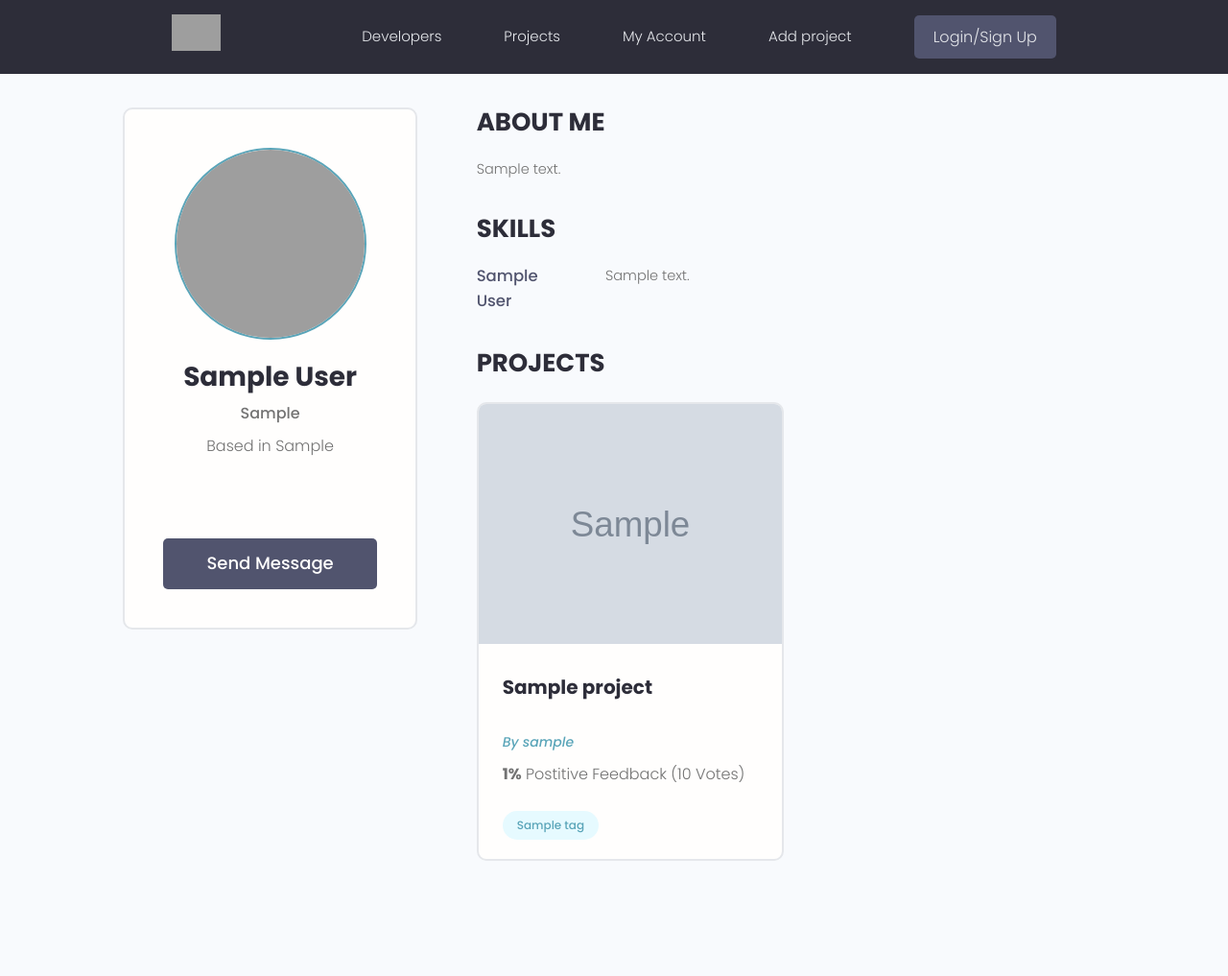
After one commit to serozhenka/devsearch, a Django app: page /profiles/00000000-0000-0000-0000-000000000001/ in a window 1280 px wide. The commit adds this page. Shown: the whole page at 96% size. Run offline with Django 4.2, Linux system fonts and the light colour scheme; tables that the repository leaves empty hold one stand-in row (values such as "Sample post"); grey boxes marked "Sample" are stand-in pictures; some libraries are stand-ins or nearby versions; grey boxes are pictures that could not be loaded.

Commit message:
added & rendered user profile model

```diff
--- a/projects/templates/projects/projects.html
+++ b/projects/templates/projects/projects.html
@@ -37,7 +37,7 @@
                                     <div class="card__body">
                                         <h3 class="project__title">{{ project.title }}</h3>
                                         <p>
-                                            <a class="project__author" href="profile.html">
+                                            <a class="project__author" href="{% url 'user-profile' project.owner_id %}">
                                                 By
                                                 {% if project.owner %}
                                                     {{ project.owner.user.username }}
--- a/projects/templates/projects/single-project.html
+++ b/projects/templates/projects/single-project.html
@@ -30,7 +30,7 @@
                 </div>
                 <div class="column column--2of3">
                     <img class="singleProject__preview" src="{{ project.featured_image.url }}" alt="portfolio thumbnail" />
-                    <a href="profile.html" class="singleProject__developer">Md. Shahriar Parvez</a>
+                    <a href="{% url 'user-profile' project.owner.id %}" class="singleProject__developer">{{ project.owner.user.username }}</a>
                     <h2 class="singleProject__title">{{ project.title }}</h2>
                     <h3 class="singleProject__subtitle">About the Project</h3>
                     <div class="singleProject__info">
--- a/static/styles/style.css
+++ b/static/styles/style.css
@@ -852,3 +852,7 @@ img {
     margin-bottom: 1rem;
     margin-top: 2rem;
 }
+
+.link_onHover:hover {
+    color: #79C0D5FF;
+}
--- a/users/admin.py
+++ b/users/admin.py
@@ -1,5 +1,6 @@
 from django.contrib import admin
-from .models import Profile
+from .models import Profile, Skill
 
 # Register your models here.
 admin.site.register(Profile)
+admin.site.register(Skill)
--- a/users/models.py
+++ b/users/models.py
@@ -3,17 +3,18 @@ from django.contrib.auth.models import User
 import uuid
 
 class Profile(models.Model):
-    user = models.OneToOneField(User, on_delete=models.CASCADE, null=True, blank=True)
-    name = models.CharField(max_length=128, null=True, blank=True)
-    email = models.EmailField(max_length=256, null=True, blank=True)
+    user = models.OneToOneField(User, on_delete=models.CASCADE, null=True)
+    name = models.CharField(max_length=128, null=True)
+    email = models.EmailField(max_length=256, null=True)
     headline = models.CharField(max_length=256, null=True, blank=True)
+    location = models.CharField(max_length=128, null=True, blank=True)
     bio = models.TextField(null=True, blank=True)
     image = models.ImageField(default='profile_images/default.png', upload_to='profile_images/', null=True, blank=True)
 
     social_github = models.CharField(max_length=256, null=True, blank=True)
     social_twitter = models.CharField(max_length=256, null=True, blank=True)
     social_linkedin = models.CharField(max_length=256, null=True, blank=True)
-    social_youtube = models.CharField(max_length=256, null=True, blank=True)
+    social_stackoverflow = models.CharField(max_length=256, null=True, blank=True)
     social_website = models.CharField(max_length=256, null=True, blank=True)
 
     created = models.DateTimeField(auto_now_add=True)
@@ -21,3 +22,13 @@ class Profile(models.Model):
 
     def __str__(self):
         return str(self.user.username)
+
+class Skill(models.Model):
+    owner = models.ForeignKey(Profile, on_delete=models.CASCADE)
+    name = models.CharField(max_length=128)
+    description = models.TextField(blank=True)
+    created = models.DateTimeField(auto_now_add=True)
+    id = models.UUIDField(default=uuid.uuid4, unique=True, primary_key=True, editable=False)
+
+    def __str__(self):
+        return self.name
--- /dev/null
+++ b/users/templates/users/user_profile.html
@@ -0,0 +1,134 @@
+{% extends 'base.html' %}
+
+{% block content %}
+
+    <!-- Main Section -->
+    <main class="profile my-md">
+        <div class="container">
+            <div class="layout">
+                <div class="column column--1of3">
+                    <div class="card text-center">
+                        <div class="card__body dev">
+                            <img class="avatar avatar--xl" src="https://avatars.githubusercontent.com/u/33843378" />
+                            <h2 class="dev__name">{{ profile.name }}</h2>
+                            <p class="dev__title">{{ profile.headline }}</p>
+
+                            {% if profile.location %}
+                                <p class="dev__location">Based in {{ profile.location }}</p>
+                            {% endif %}
+
+                            <ul class="dev__social">
+                                {% if profile.social_github %}
+                                    <li>
+                                        <a title="Github" href="{{ profile.social_github }}" target="_blank"><i class="im im-github"></i></a>
+                                    </li>
+                                {% endif %}
+
+                                {% if profile.social_stackoverflow %}
+                                    <li>
+                                        <a title="Stackoverflow" href="{{ profile.social_github }}" target="_blank"><i class="im im-stackoverflow"></i></a>
+                                    </li>
+                                {% endif %}
+
+                                {% if profile.social_twitter %}
+                                    <li>
+                                        <a title="Twitter" href="{{ profile.social_twitter }}" target="_blank"><i class="im im-twitter"></i></a>
+                                    </li>
+                                {% endif %}
+
+                                {% if profile.social_linkedin %}
+                                    <li>
+                                        <a title="LinkedIn" href="{{ profile.social_linkedin }}" target="_blank"><i class="im im-linkedin"></i></a>
+                                    </li>
+                                {% endif %}
+
+                                {% if profile.social_website %}
+                                    <li>
+                                        <a title="Personal Website" href="{{ profile.social_website }}" target="_blank"><i class="im im-globe"></i></a>
+                                    </li>
+                                {% endif %}
+                            </ul>
+
+                            <a href="#" class="btn btn--sub btn--lg">Send Message </a>
+                        </div>
+                    </div>
+                </div>
+                <div class="column column--2of3">
+                    {% if profile.bio %}
+                        <div class="devInfo">
+                            <h3 class="devInfo__title">About Me</h3>
+                            <p class="devInfo__about">
+                                {{ profile.bio }}
+                            </p>
+                        </div>
+                    {% endif %}
+
+                    <div class="devInfo">
+                        <h3 class="devInfo__title">Skills</h3>
+                        <div class="devInfo__skills">
+
+                            {% if skills_with_bio %}
+                                {% for skill in skills_with_bio %}
+                                    <div class="devSkill">
+                                        <h4 class="devSkill__title">{{ skill.name }}</h4>
+                                        <p class="devSkill__info">
+                                            {{ skill.description }}
+                                        </p>
+                                    </div>
+                                {% endfor %}
+                            {% endif %}
+
+                            {% if skills_without_bio %}
+                                <h3 class="devInfo__subtitle">Other Skills</h3>
+                                <div class="devInfo__otherSkills">
+                                    {% for skill in skills_without_bio %}
+                                        <span class="tag tag--pill tag--sub tag--lg">
+                                            <small>{{ skill.name }}</small>
+                                        </span>
+                                    {% endfor %}
+                                </div>
+                            {% endif %}
+                        </div>
+                    </div>
+                    <div class="devInfo">
+                        <h3 class="devInfo__title">Projects</h3>
+                        <div class="grid grid--two">
+                            {% for project in profile.project_set.all %}
+                                <div class="column">
+                                    <div class="card project">
+                                        <a href="{% url 'project' project.id %}" class="project" style="width: 100%">
+                                            <img class="project__thumbnail" src="{{ project.featured_image.url }}" alt="project thumbnail" />
+                                            <div class="card__body">
+                                                <h3 class="project__title">{{ project.title }}</h3>
+                                                <p>
+                                                    <a class="project__author link_onHover" href="{% url 'user-profile' project.owner.id %}">
+                                                        By {{ project.owner.user.username }}
+                                                    </a>
+                                                </p>
+
+                                                <p class="project--rating">
+                                                <span style="font-weight: bold;">{{ project.vote_ratio }}%</span> Postitive
+                                                Feedback ({{ project.vote_total }} Vote{{ project.vote_total|pluralize:",s" }})
+                                                </p>
+
+                                                <div class="project__tags">
+                                                    {% for tag in project.tags.all %}
+                                                        <span class="tag tag--pill tag--main">
+                                                            <small>{{ tag.name }}</small>
+                                                        </span>
+                                                    {% endfor %}
+                                                </div>
+                                            </div>
+                                        </a>
+                                    </div>
+                                </div>
+                            {% endfor %}
+
+                        </div>
+                    </div>
+                </div>
+            </div>
+        </div>
+    </main>
+
+{% endblock %}
--- a/users/urls.py
+++ b/users/urls.py
@@ -3,4 +3,5 @@ from . import views
 
 urlpatterns = [
     path('', views.profilesPage, name='profiles'),
+    path('profiles/<str:pk>/', views.userProfile, name='user-profile')
 ]
--- a/users/views.py
+++ b/users/views.py
@@ -1,4 +1,17 @@
 from django.shortcuts import render
+from .models import Profile
 
 def profilesPage(request):
-    return render(request, 'users/profiles.html', context={})
+    profiles = Profile.objects.all()
+    return render(request, 'users/profiles.html', context={'profiles': profiles, })
+
+def userProfile(request, pk):
+    profile = Profile.objects.get(id=pk)
+    skills_with_bio = profile.skill_set.exclude(description__exact="")
+    skills_without_bio = profile.skill_set.filter(description__exact="")
+
+    return render(request, 'users/user_profile.html', context={
+        'profile': profile,
+        'skills_with_bio': skills_with_bio,
+        'skills_without_bio': skills_without_bio,
+    })
```
Also changed, not shown: users/templates/users/profiles.html (+75 -1 lines), users/migrations/0002_profile_location_alter_profile_email_and_more.py (added), users/migrations/0003_alter_profile_location.py (added), users/migrations/0004_rename_social_youtube_profile_social_stackoverflow.py (added).
